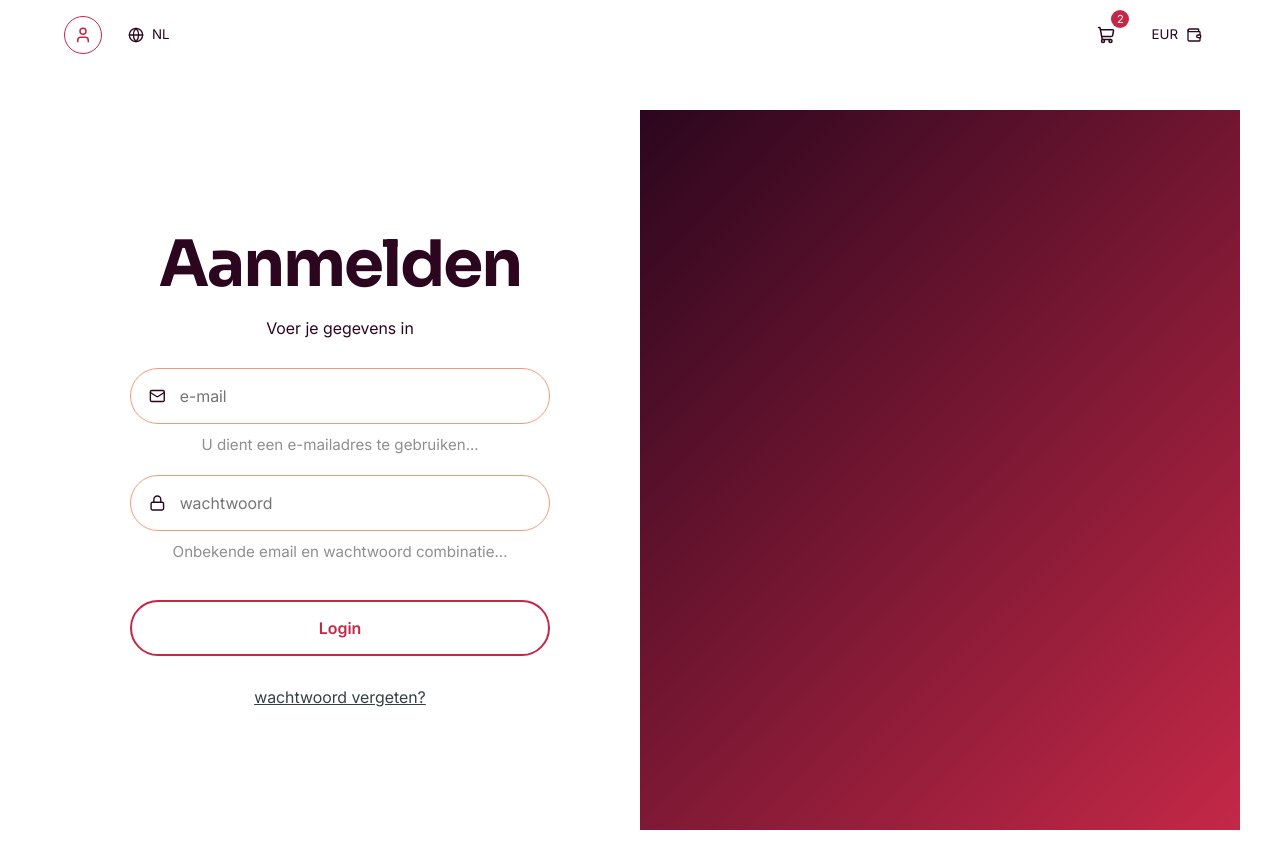
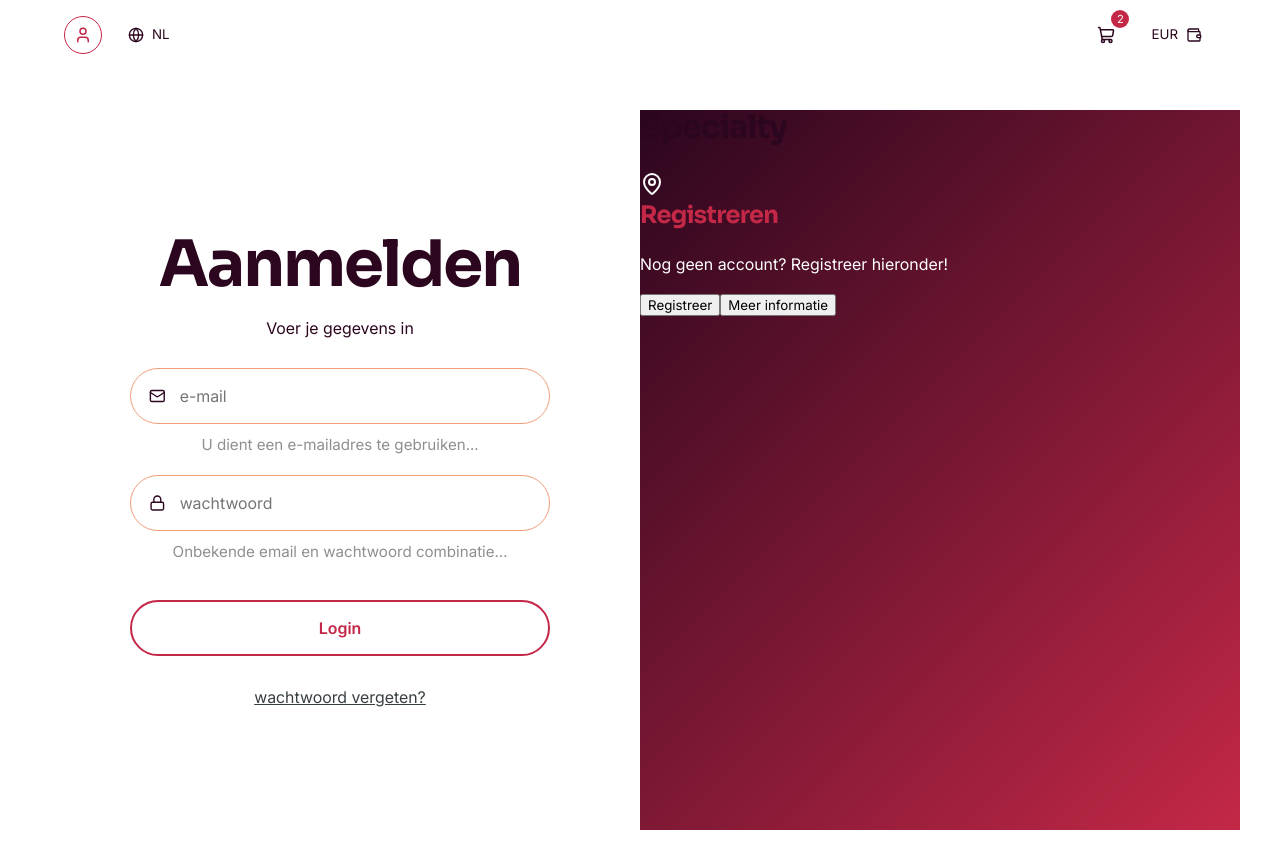
Before and after one commit to kdeborst/Specialty, a React (Vite) app: page /account in a window 1280 px wide. Built offline with nearby package versions, Linux system fonts and the light colour scheme; no server answers.

Commit message:
Add code to RegisterPanel component

```diff
--- a/src/features/auth/components/RegisterPanel/RegisterPanel.jsx
+++ b/src/features/auth/components/RegisterPanel/RegisterPanel.jsx
@@ -1,7 +1,32 @@
-import './RegisterPanel.css'
+import { MapPin } from 'lucide-react';
 
-function RegisterPanel() {
-    return <></>
+import './RegisterPanel.css';
+
+function RegisterPanel({
+    title,
+    subtitle,
+    buttonText
+}) {
+    return (
+        <div className="register-panel">
+            <div className="register-panel-inner">
+                <div className="register-panel-brand">
+                    <h2 className="register-panel-brand-title">Specialty</h2>
+                    <MapPin size={24} />
+                </div>
+                <div className="register-panel-content">
+                    <h3 className="register-panel-title">{title}</h3>
+                    <p className="register-panel-subtitle">{subtitle}</p>
+                    <button type='button' className='register-panel-primary-button'>
+                        {buttonText}
+                    </button>
+                    <button type='button' className='register-panel-link-button'>
+                        Meer informatie
+                    </button>
+                </div>
+            </div>
+        </div>
+    )
 }
 
 export default RegisterPanel;
--- a/src/pages/account/AccountPage.jsx
+++ b/src/pages/account/AccountPage.jsx
@@ -3,6 +3,7 @@ import { useState } from 'react';
 import AppLayout from '../../layouts/AppLayout/AppLayout';
 import AuthSplitSection from '../../features/auth/components/AuthSplitSection/AuthSplitsection';
 import LoginForm from '../../features/auth/components/LoginForm/LoginForm';
+import RegisterPanel from '../../features/auth/components/RegisterPanel/RegisterPanel';
 
 import { loginUser } from '../../features/auth/services/authService';
 
@@ -50,7 +51,13 @@ function AccountPage () {
                                 onSubmit={handleLoginSubmit}
                             />
                         }
-                        registerContent
+                        registerContent={
+                            <RegisterPanel
+                                title='Registreren'
+                                subtitle='Nog geen account? Registreer hieronder!'
+                                buttonText='Registreer'
+                            />
+                        }
                     />
                 </div>
             </section>
```
